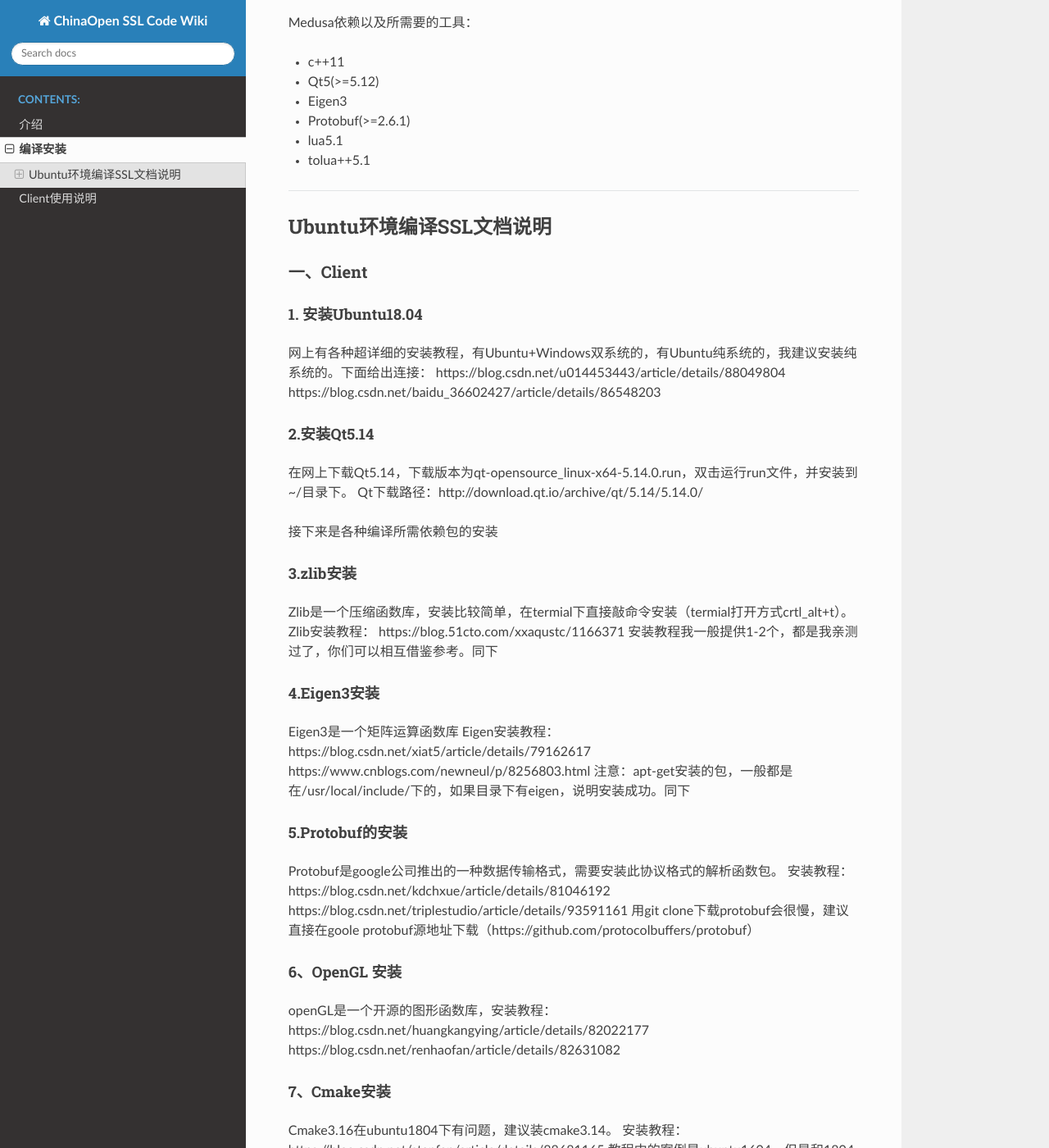
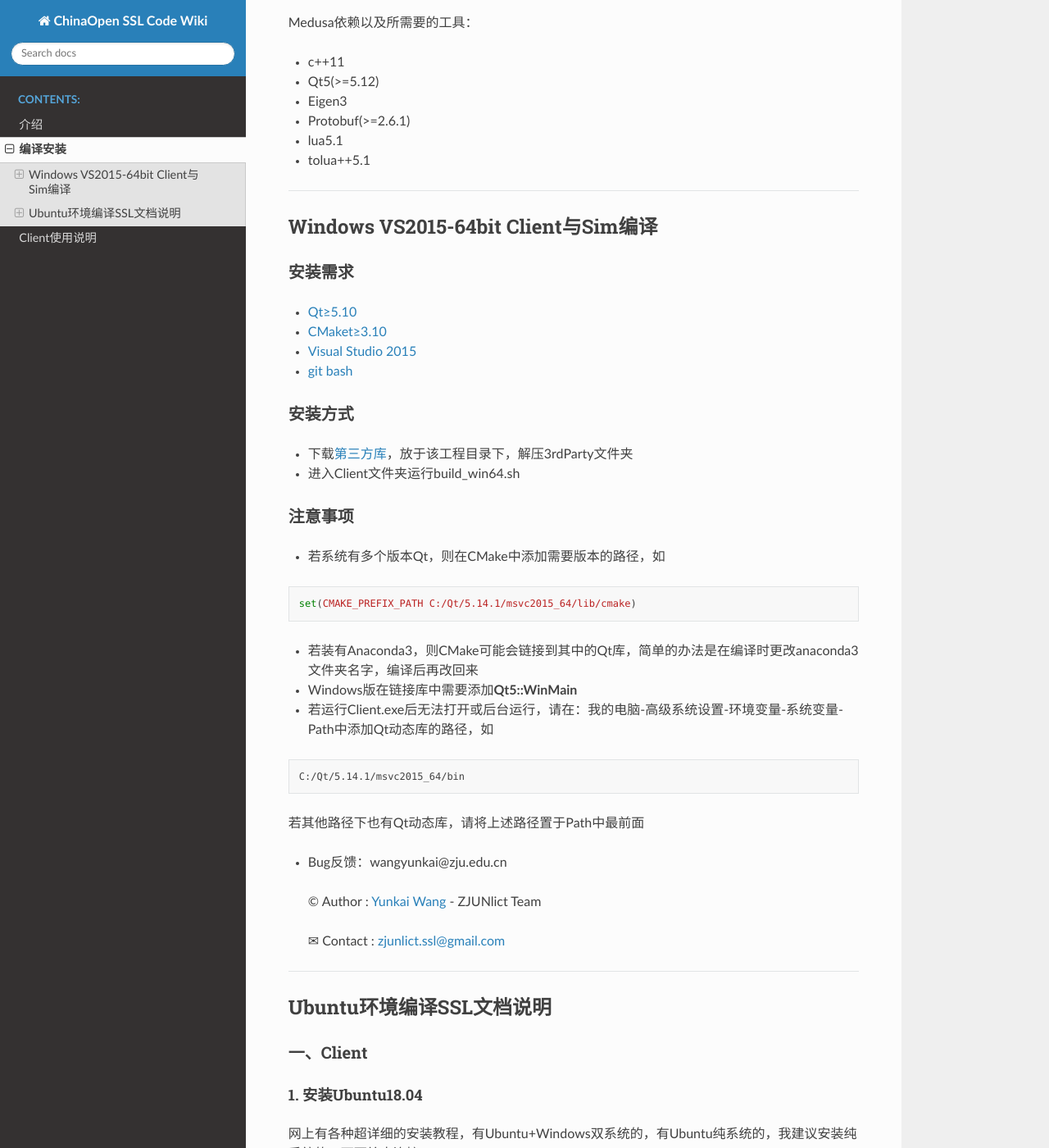
Before and after one commit to Robocup-ssl-China/rocos_wiki, a Sphinx documentation site: the page built from source/2_install.md, in a window 1280 px wide and 1400 px high, scrolled down 489 px. Shown: the whole window at 82% size. Built offline with Sphinx 7.4.7 and the Read the Docs theme 2.0.0, drawn with Linux system fonts in a browser that asks for light colours.

Commit message:
add windows install

````diff
--- a/source/2_install.md
+++ b/source/2_install.md
@@ -23,6 +23,42 @@ Medusa依赖以及所需要的工具：
 * Protobuf(>=2.6.1)
 * lua5.1
 * tolua++5.1
+---
+## Windows VS2015-64bit Client与Sim编译
+
+#### 安装需求
+
+* [Qt≥5.10](https://www.qt.io/)
+* [CMaket≥3.10](<https://cmake.org/download/>)
+* [Visual Studio 2015](<https://visualstudio.microsoft.com/zh-hans/vs/support/vs2015/?c=Download+and+Installation>)
+* [git bash](<https://gitforwindows.org/>)
+
+#### 安装方式
+
+* 下载[第三方库](https://github.com/Robocup-ssl-China/rocos/releases/download/3rdparty-1.0/3rdParty.zip)，放于该工程目录下，解压3rdParty文件夹
+* 进入Client文件夹运行build_win64.sh
+
+#### 注意事项
+
+* 若系统有多个版本Qt，则在CMake中添加需要版本的路径，如
+
+```cmake
+set(CMAKE_PREFIX_PATH C:/Qt/5.14.1/msvc2015_64/lib/cmake)
+```
+* 若装有Anaconda3，则CMake可能会链接到其中的Qt库，简单的办法是在编译时更改anaconda3文件夹名字，编译后再改回来
+* Windows版在链接库中需要添加**Qt5::WinMain**
+* 若运行Client.exe后无法打开或后台运行，请在：我的电脑-高级系统设置-环境变量-系统变量-Path中添加Qt动态库的路径，如
+
+```bash
+C:/Qt/5.14.1/msvc2015_64/bin
+```
+若其他路径下也有Qt动态库，请将上述路径置于Path中最前面
+
+* Bug反馈：wangyunkai@zju.edu.cn
+
+> © Author : [Yunkai Wang](https://github.com/IamWangYunKai) - ZJUNlict Team
+>
+> ✉ Contact : [zjunlict.ssl@gmail.com](mailto:zjunlict.ssl@gmail.com)
 
 ---
 ## Ubuntu环境编译SSL文档说明
@@ -34,6 +70,7 @@ https://blog.csdn.net/baidu_36602427/article/details/86548203
 #### 2.安装Qt5.14
 在网上下载Qt5.14，下载版本为qt-opensource_linux-x64-5.14.0.run，双击运行run文件，并安装到~/目录下。
 Qt下载路径：http://download.qt.io/archive/qt/5.14/5.14.0/
+
 
 接下来是各种编译所需依赖包的安装
 #### 3.zlib安装
@@ -74,3 +111,5 @@ Ode的安装教程： https://www.dazhuanlan.com/2019/12/17/5df7b25f579d0/
 * Tolua++安装教程：https://www.dazhuanlan.com/2019/10/05/5d97c3a14c67f/
 * 然后打开QtCreator，在QtCreator工具栏文件->打开文件或项目中，打开下载的ChinaOpenSSL开源代码包Medusa中的Medusa.pro文件。在项目栏中选择medusa，单击右键，选择qmake，开始执行编译。这是，编译会报错，提示“Norule to make target”share/proto/cpp/grSim_Commands.pb.cc”。
 * 在下载的ChinaOpenSSL文件夹下找到auto_linux.sh脚本。执行它，会生成我们需要的grSim_Commands.pb.cc和lua_zeus.cpp，然后把gSim_Commads.pb.cc拷贝到Qt报错提示的目录下，再次执行qmake。如果还是报错，关闭Medusa，然后在重新加载，执行编译，就应该OK了。
+
+> © Author : [Ye Shi](https://github.com/shiyee1979)
````
